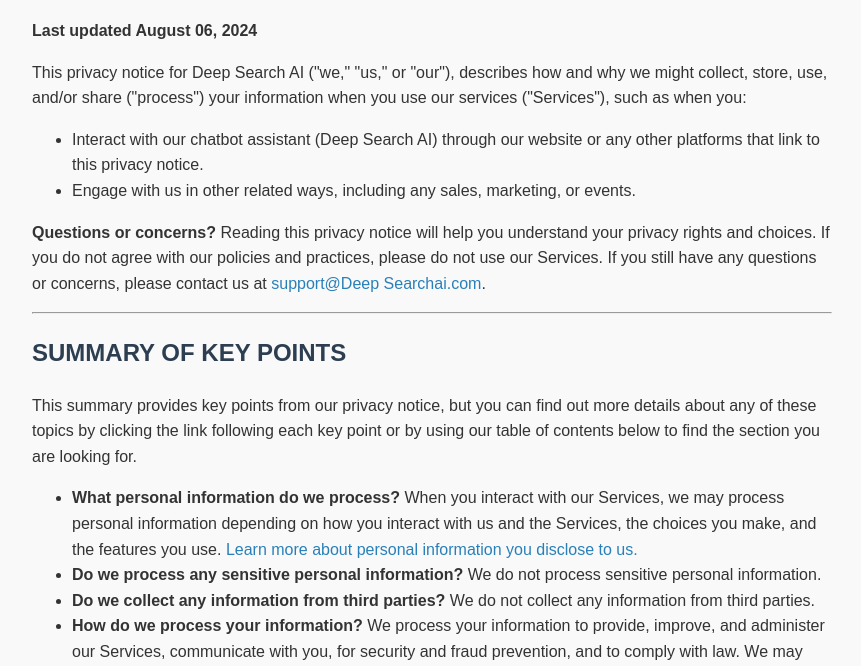
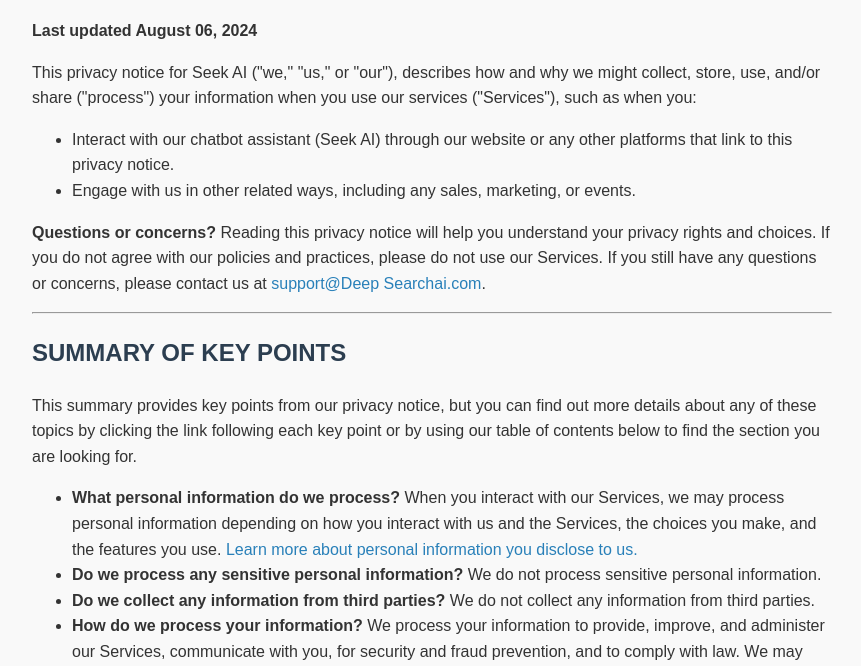
Before and after one commit to Waldo9090/codenonsense, a plain HTML site: page index.html in a window 1280 px wide. Shown: the part 116-782 px from the top of the page, without its empty margins (208-1069 px from the left). Drawn offline with Linux system fonts and the light colour scheme.

Commit message:
Update index.html

```diff
--- a/index.html
+++ b/index.html
@@ -58,9 +58,9 @@
     <h1>PRIVACY POLICY</h1>
     <p><strong>Last updated August 06, 2024</strong></p>
 
-    <p>This privacy notice for Deep Search AI ("we," "us," or "our"), describes how and why we might collect, store, use, and/or share ("process") your information when you use our services ("Services"), such as when you:</p>
+    <p>This privacy notice for Seek AI ("we," "us," or "our"), describes how and why we might collect, store, use, and/or share ("process") your information when you use our services ("Services"), such as when you:</p>
     <ul>
-        <li>Interact with our chatbot assistant (Deep Search AI) through our website or any other platforms that link to this privacy notice.</li>
+        <li>Interact with our chatbot assistant (Seek AI) through our website or any other platforms that link to this privacy notice.</li>
         <li>Engage with us in other related ways, including any sales, marketing, or events.</li>
     </ul>
 
```
